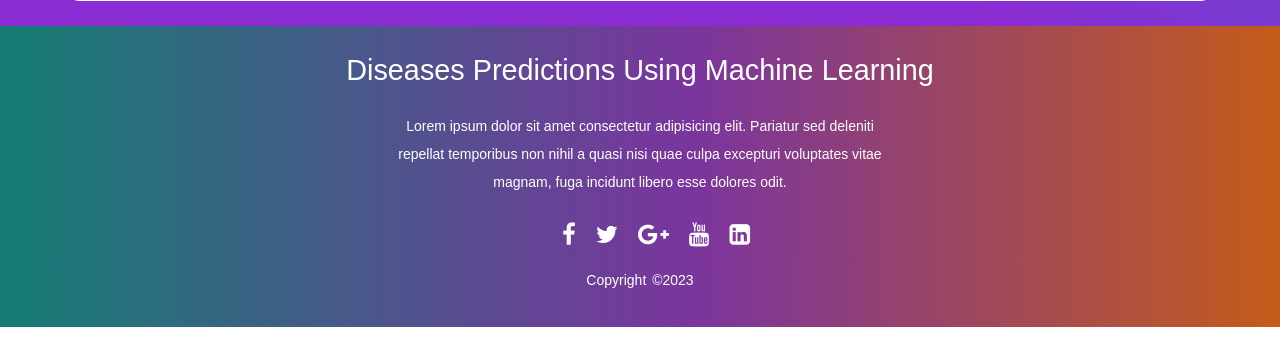
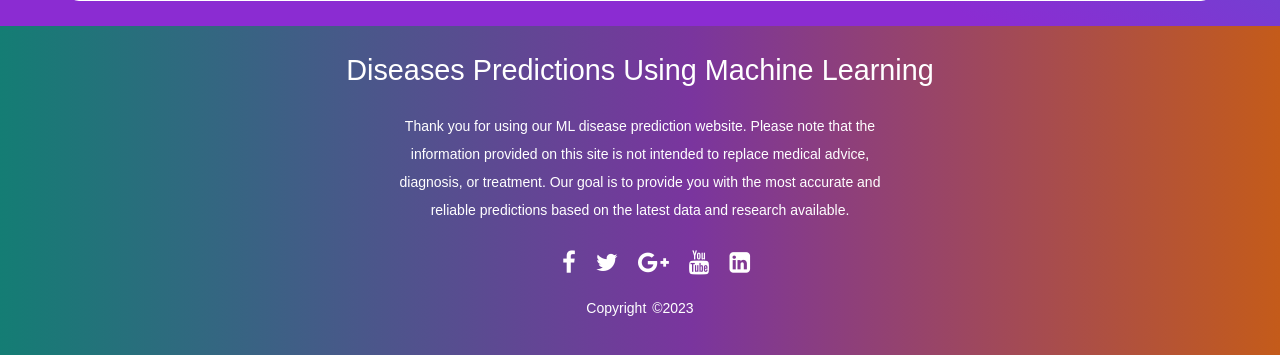
Before and after one commit to RajnishRaj24/DiseaseML, a Flask app: page /body-mass-index-calculator-page in a window 1280 px wide. Shown: the part 1013-1368 px from the top of the page. Before the commit the page ends 1340 px from the top, so only its background shows below. Run offline with Flask 2, Linux system fonts and the light colour scheme; parts of the project's set-up code (start-up, migrations or seed data) failed here and were passed over.

Commit message:
Update BMI.html
footer updated.

```diff
--- a/templates/BMI.html
+++ b/templates/BMI.html
@@ -463,10 +463,7 @@
     <div class="footer-content">
       <h3>Diseases Predictions Using Machine Learning</h3>
       <p>
-        Lorem ipsum dolor sit amet consectetur adipisicing elit. Pariatur sed
-        deleniti repellat temporibus non nihil a quasi nisi quae culpa
-        excepturi voluptates vitae magnam, fuga incidunt libero esse dolores
-        odit.
+       Thank you for using our ML disease prediction website. Please note that the information provided on this site is not intended to replace medical advice, diagnosis, or treatment. Our goal is to provide you with the most accurate and reliable predictions based on the latest data and research available.
       </p>
       <ul class="socials">
         <li>
```
